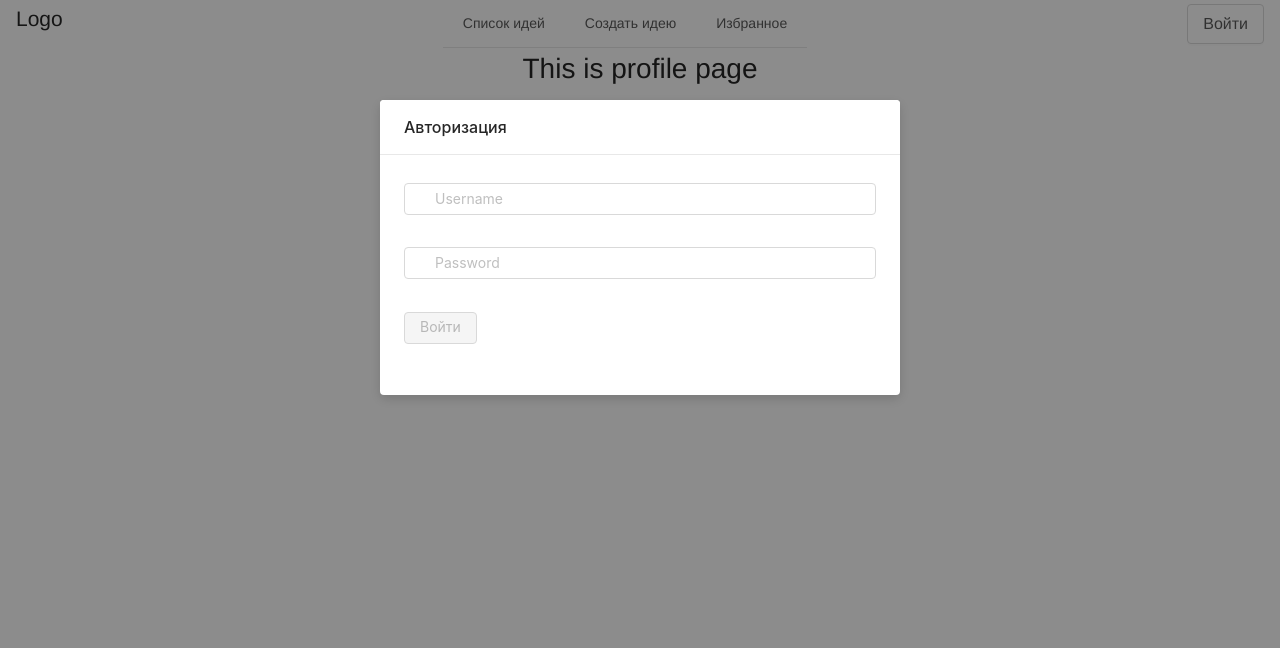
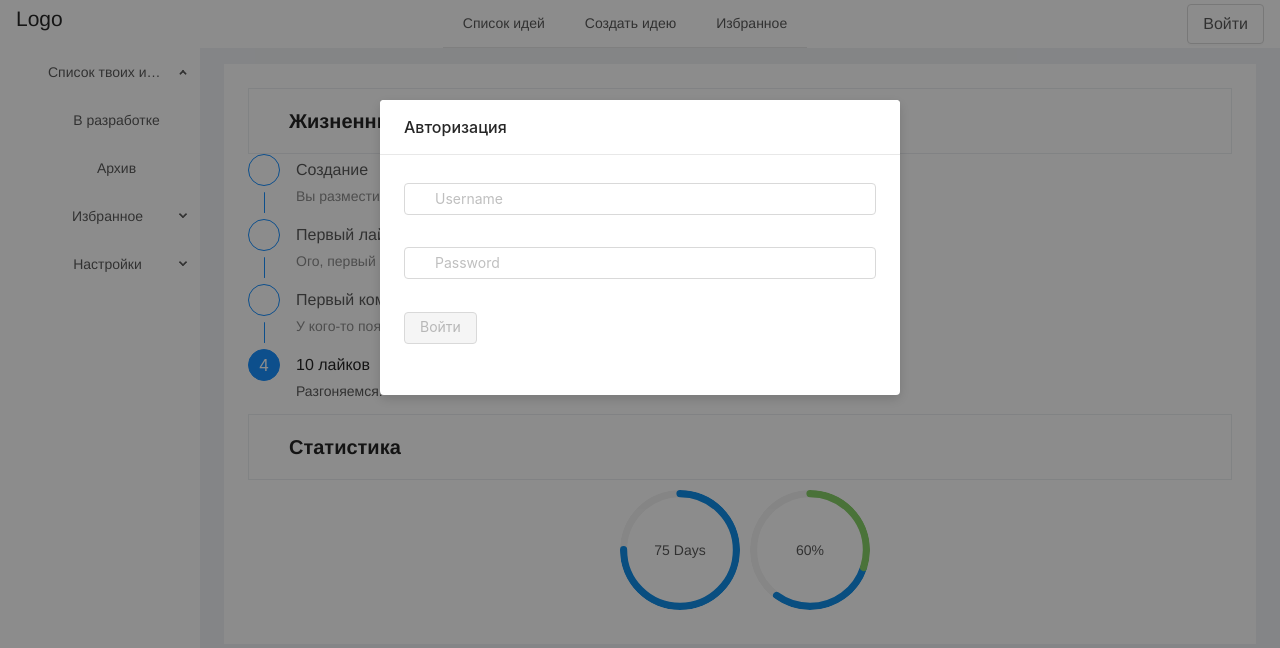
Before and after one commit to Garrusir/blubber-frontend, a Vue app: page /profile in a window 1280 px wide. Shown: the top 648 px of the page. Built offline with nearby package versions, Linux system fonts and the light colour scheme; no server answers.

Commit message:
Add Components for ProfilePage

```diff
--- a/src/components/Card.vue
+++ b/src/components/Card.vue
@@ -99,7 +99,7 @@ export default {
 }
 
 .daysLeft {
-  padding: 10px;
+  padding: 10px !important;
 }
 
 .idea-card__actions {
--- /dev/null
+++ b/src/components/ProfileIdea.vue
@@ -0,0 +1,37 @@
+<template>
+  <div class="profile__idea">
+    <a-page-header
+      style="border: 1px solid rgb(235, 237, 240)"
+      title="Жизненный путь"
+      @back="() => null"
+    />
+    <idea-roadmap></idea-roadmap>
+    <a-page-header
+      style="border: 1px solid rgb(235, 237, 240)"
+      title="Статистика"
+      @back="() => null"
+    />
+    <a-tooltip placement="bottomLeft">
+      <template slot="title">
+        <span>Осталось времени</span>
+      </template>
+      <a-progress class="daysLeft" type="circle" :percent="75" :format="percent => `${percent} Days`" />
+    </a-tooltip>
+    <a-tooltip placement="bottomLeft">
+      <template slot="title">
+        <span>Соотношение лайков</span>
+      </template>
+      <a-progress :percent="60" :success-percent="30" type="circle" />
+    </a-tooltip>
+  </div>
+</template>
+<script>
+  import ideaRoadmap from '@/components/ideaRoadmap';
+  export default {
+    name: 'ProfileIdea',
+    components: {
+      ideaRoadmap
+    }
+  }
+</script>
+<style lang="scss"></style>
--- a/src/main.js
+++ b/src/main.js
@@ -18,9 +18,12 @@ import {
   Input,
   Icon,
   DatePicker,
-  Select
+  Select,
+  Layout,
+  PageHeader
 } from "ant-design-vue";
 const { Step } = Steps;
+Vue.use(Layout);
 Vue.use(Button);
 Vue.use(Menu);
 Vue.use(Modal);
@@ -32,6 +35,7 @@ Vue.use(Icon);
 Vue.use(Steps);
 Vue.use(Step);
 Vue.use(Tooltip);
+Vue.use(PageHeader);
 Vue.use(DatePicker);
 Vue.use(Select);
 
--- a/src/router/index.js
+++ b/src/router/index.js
@@ -28,8 +28,7 @@ const routes = [
     // route level code-splitting
     // this generates a separate chunk (about.[hash].js) for this route
     // which is lazy-loaded when the route is visited.
-    component: () =>
-      import(/* webpackChunkName: "about" */ "../views/About.vue")
+    component: () => import(/* webpackChunkName: "about" */ "../views/About.vue")
   },
   {
     path: "/profile",
--- a/src/views/Profile.vue
+++ b/src/views/Profile.vue
@@ -1,11 +1,59 @@
 <template>
   <div class="profile">
-    <h1>This is profile page</h1>
+    <a-layout>
+      <a-layout-sider width="200" style="background: #fff">
+        <a-menu
+          mode="inline"
+          :default-selected-keys="['1']"
+          :default-open-keys="['sub1']"
+          :style="{ height: '100%', borderRight: 0 }"
+        >
+          <a-sub-menu key="sub1">
+            <span slot="title"><a-icon type="fire" />Список твоих идей</span>
+            <a-menu-item key="9">
+              В разработке
+            </a-menu-item>
+            <a-menu-item key="10">
+              Архив
+            </a-menu-item>
+          </a-sub-menu>
+          <a-sub-menu key="sub3">
+            <span slot="title"><a-icon type="star" />Избранное</span>
+            <a-menu-item key="9">
+              Идеи
+            </a-menu-item>
+            <a-menu-item key="10">
+              Авторы
+            </a-menu-item>
+          </a-sub-menu>
+          <a-sub-menu key="sub2">
+            <span slot="title"><a-icon type="setting" />Настройки</span>
+            <a-menu-item key="5">
+              Интересы
+            </a-menu-item>
+            <a-menu-item key="6">
+              Личные данные
+            </a-menu-item>
+          </a-sub-menu>
+        </a-menu>
+      </a-layout-sider>
+      <a-layout style="padding: 0 24px 24px">
+        <a-layout-content :style="{ background: '#fff', padding: '24px', minHeight: '280px', margin: '16px 0' }">
+<!--          Пока что у вас нет идей! Давайте создадим первую!-->
+          <ProfileIdea />
+        </a-layout-content>
+      </a-layout>
+    </a-layout>
   </div>
 </template>
 <script>
+  import ProfileIdea from '@/components/ProfileIdea';
 
+  export default {
+    name: 'Profile',
+    components: {
+      ProfileIdea
+    }
+  }
 </script>
-<style lang="scss">
-
-</style>
+<style lang="scss"></style>
```
